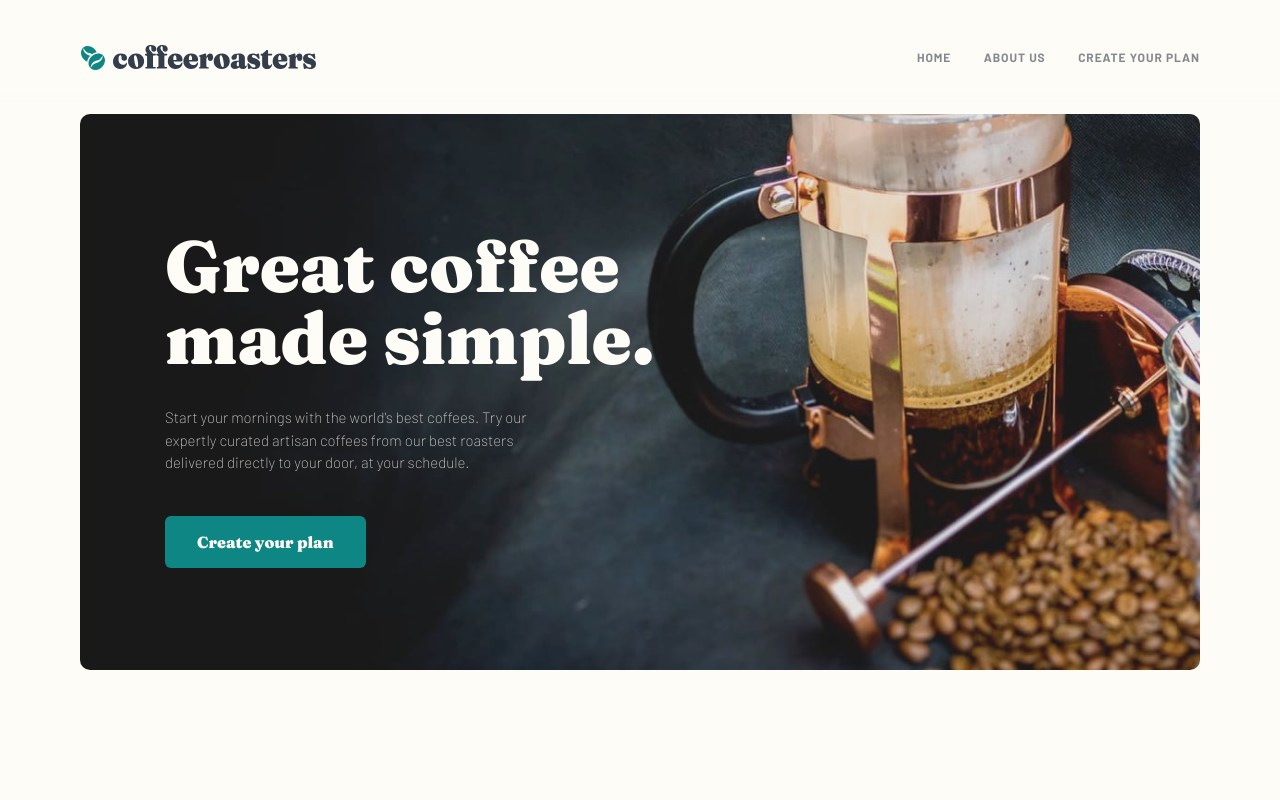
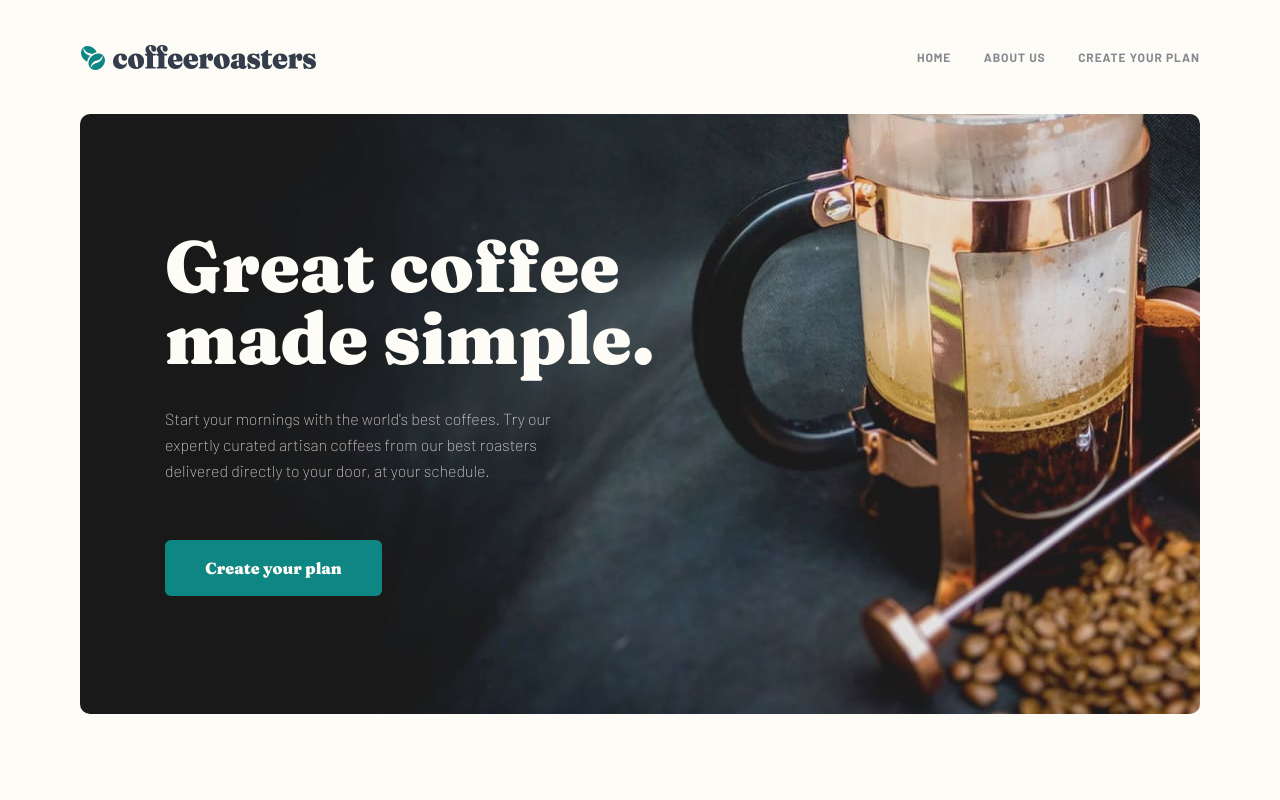
Before and after one commit to CodeHunt101/beanly-coffee, a Next.js app: page / in a window 1280 px wide. Shown: the top 800 px of the page. Built offline with nearby package versions, Linux system fonts and the light colour scheme.

Commit message:
fix main hero size

```diff
--- a/app/_sections/hero/HeroSection.module.scss
+++ b/app/_sections/hero/HeroSection.module.scss
@@ -14,6 +14,11 @@ $image-desktop: "/assets/home/desktop/image-hero-coffeepress.jpg";
   background-image: url($image-mobile);
   a {
     text-decoration: none;
+    text-align: center;
+    @include lg {
+      display: block;
+      max-width: 217px;
+    }
   }
   @include md {
     background-image: url($image-tablet);
@@ -30,11 +35,11 @@ $image-desktop: "/assets/home/desktop/image-hero-coffeepress.jpg";
   @include lg {
     background-image: url($image-desktop);
     padding: 7.25em 5.313em;
+    min-height: 600px;
 
     .content {
       width: 55%;
-      min-width: 491px;
-      max-width: auto;
+      min-width: 493px;
     }
   }
 
@@ -68,6 +73,8 @@ $image-desktop: "/assets/home/desktop/image-hero-coffeepress.jpg";
     @include lg {
       margin-bottom: 3.5rem;
       width: 80%;
+      @include font-size(300);
+      @include line-height(300);
     }
   }
 }
```
